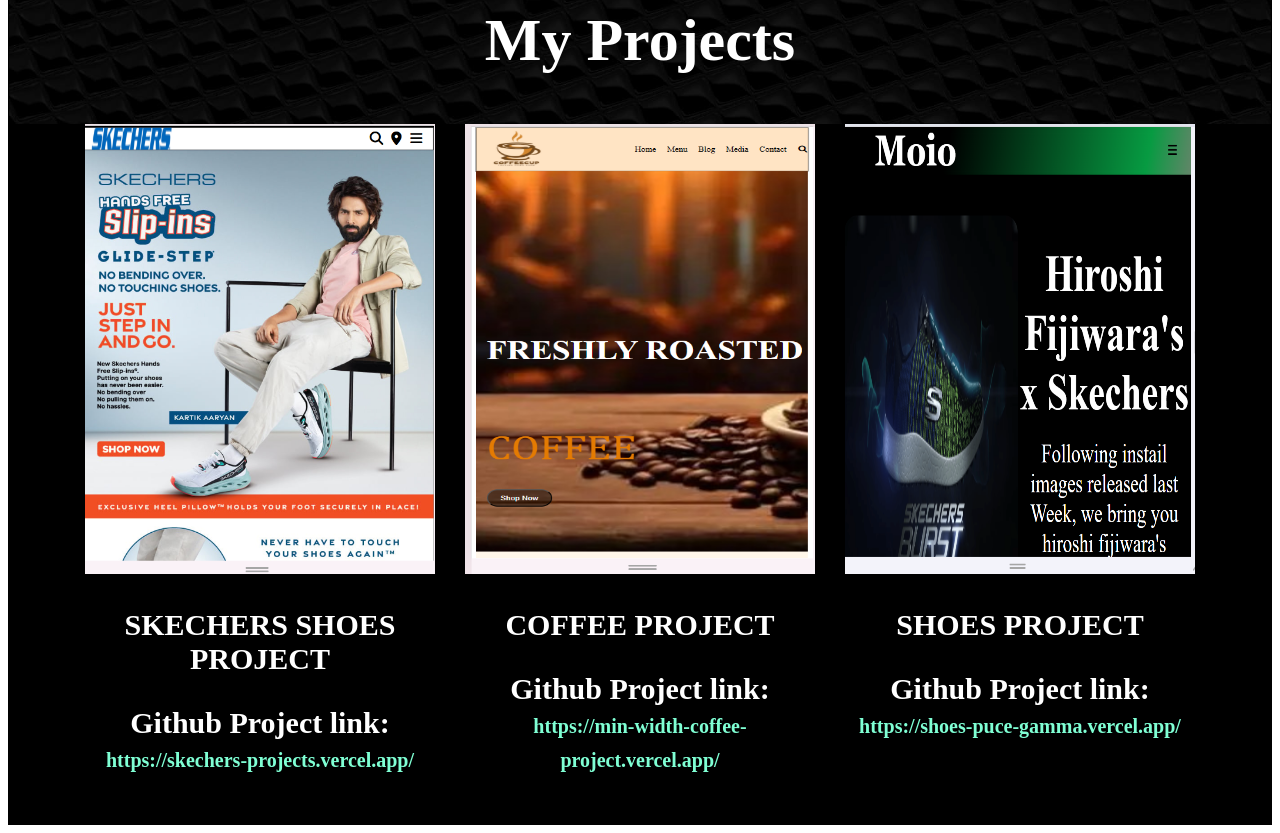
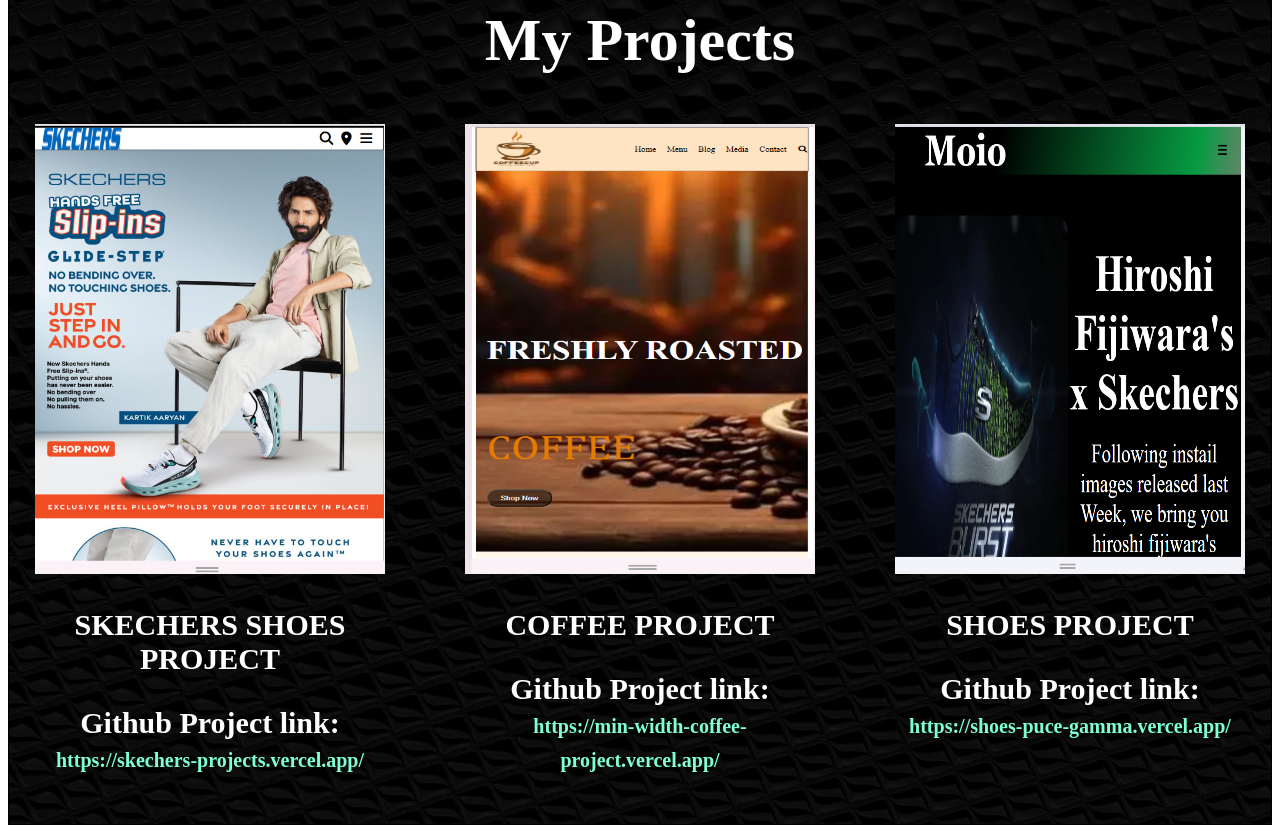
Before and after one commit to Taiayan18/My-profolio-ayan-, a plain HTML site: page index.html in a window 1280 px wide. Shown: the part 2060-2893 px from the top of the page. Drawn offline with Linux system fonts and the light colour scheme; a web font is replaced by a local one.

Commit message:
Update index.html

```diff
--- a/index.html
+++ b/index.html
@@ -163,9 +163,9 @@
         }
 
         .box4{
-            background-color: #000;
+          background-color: rgba(0, 0, 0, 0.528);
             display: flex;
-            gap: 30px;
+            gap: 80px;
             flex-wrap: wrap;
 
             justify-content: center;
```
